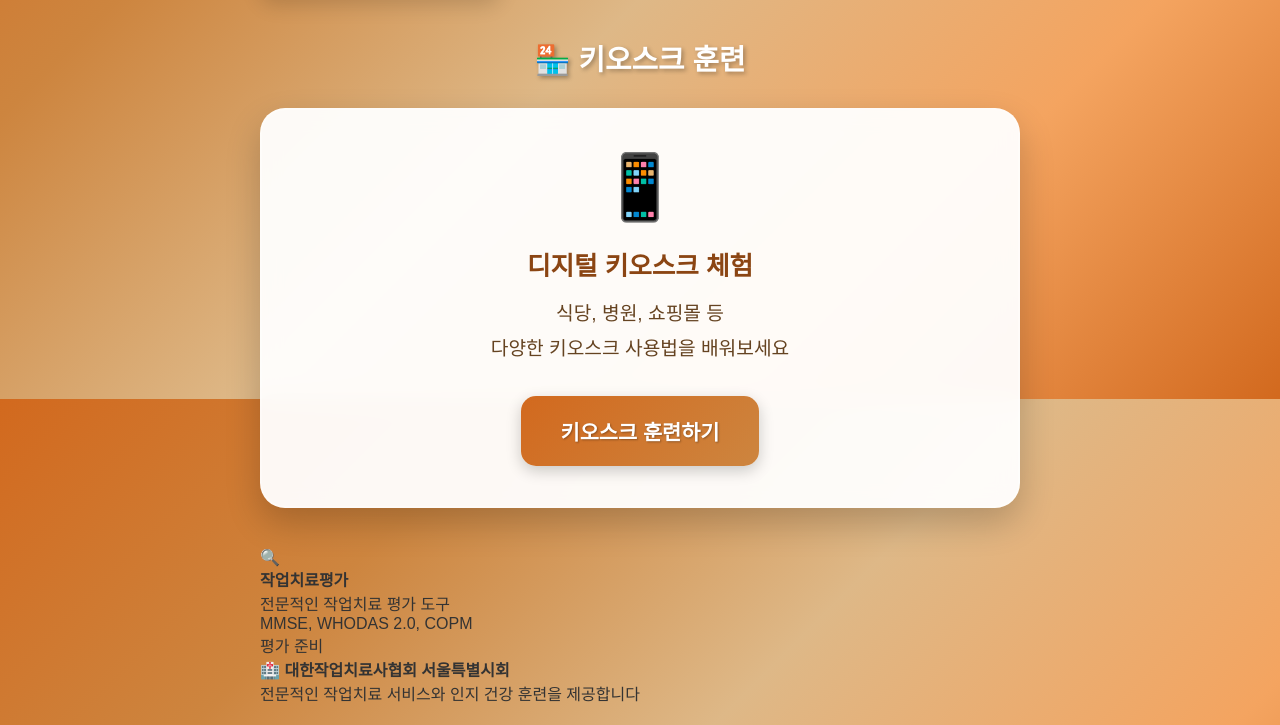
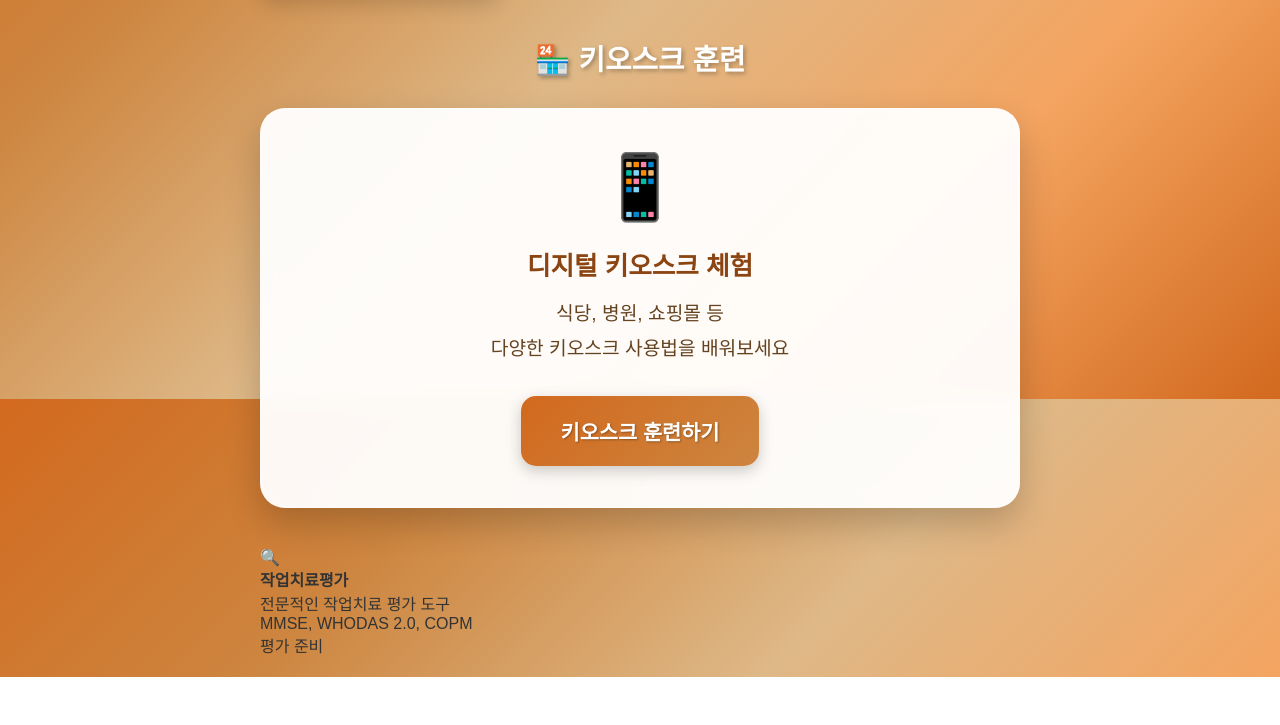
Before and after one commit to hamhyeonggwang/cog, a website: page index.html in a window 1280 px wide. Shown: the part 2001-2726 px from the top of the page. After the commit the page ends 2678 px from the top, so only its background shows below. Drawn offline with Linux system fonts and the light colour scheme.

Commit message:
Remove Organization Footer: 대한작업치료사협회 Footer 섹션 삭제
🗑️ 삭제된 내용:
- 대한작업치료사협회 서울특별시회 정보
- 전문적인 작업치료 서비스 설명
- Footer organization 섹션 전체

🎯 최종 구성:
- 인지 건강 훈련 게임 (6개)
- 작업치료평가 (단일 버튼)
- 키오스크 훈련 (외부 링크)

더욱 깔끔하고 단순한 구성이 완성되었습니다!

```diff
--- a/index.html
+++ b/index.html
@@ -125,12 +125,6 @@
             </div>
 
 
-            <div class="footer-organization">
-                <div class="organization-info">
-                    <h4>🏥 대한작업치료사협회 서울특별시회</h4>
-                    <p>전문적인 작업치료 서비스와 인지 건강 훈련을 제공합니다</p>
-                </div>
-            </div>
         </div>
 
         <!-- 속담 게임 메인 화면 -->
```
